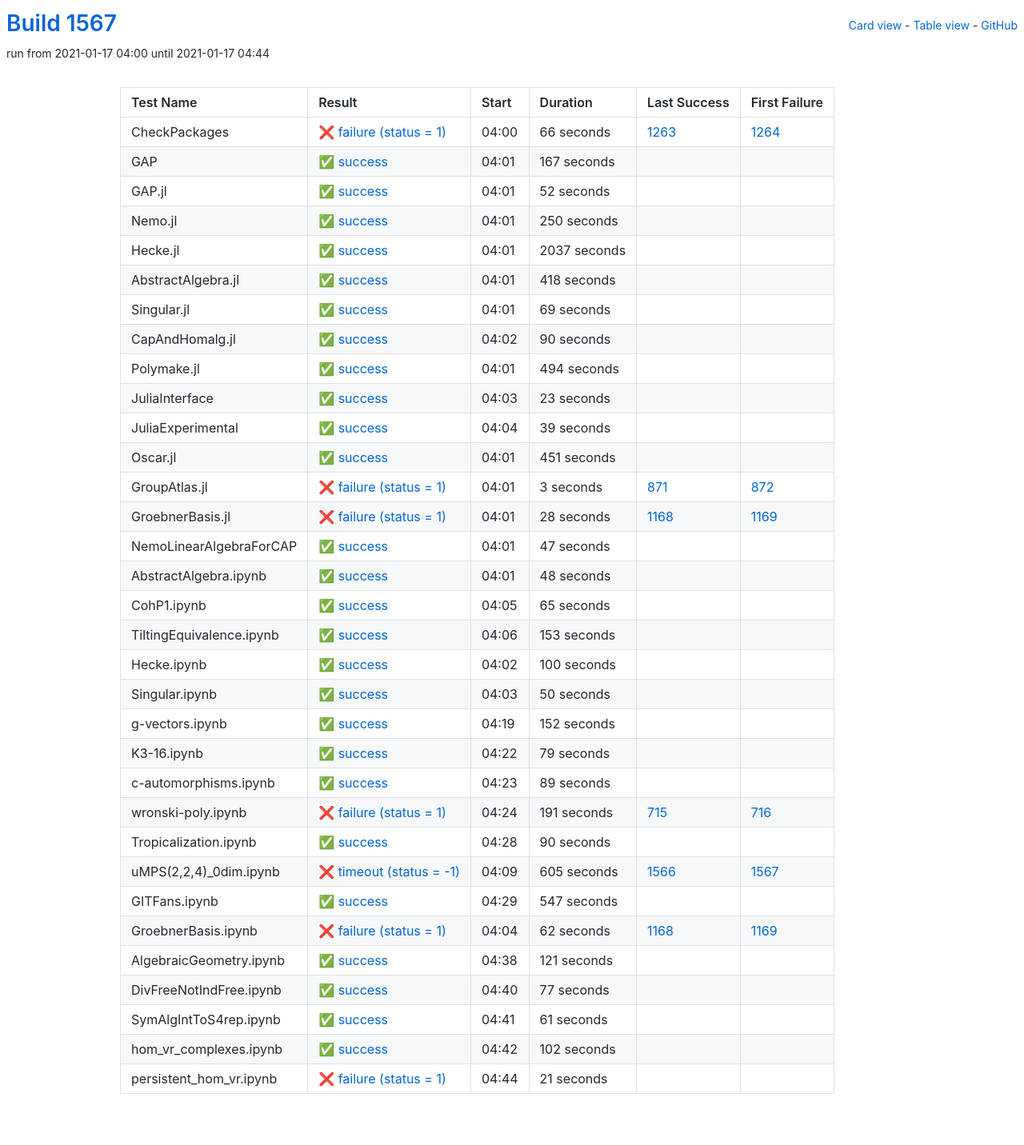
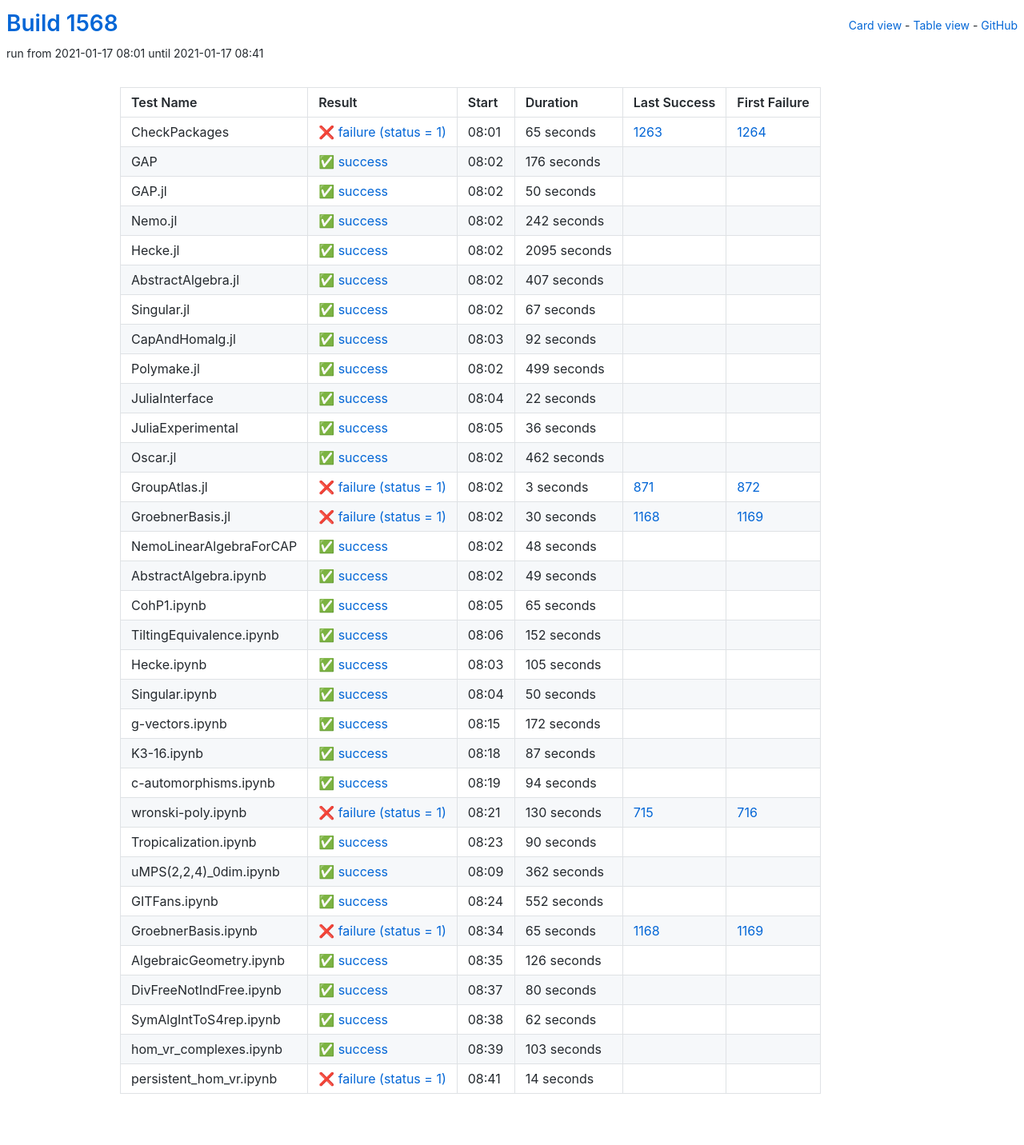
Before and after one commit to oscar-system/oscar-ci-status-stable, a Jekyll site: the page built from table.html, in a window 1280 px wide. Shown: the whole page at 80% size. Built offline with Jekyll 4.4.1, drawn with Linux system fonts in a browser that asks for light colours.

Commit message:
Build #1568

```diff
--- a/_data/ci.yml
+++ b/_data/ci.yml
@@ -1,6 +1,6 @@
 ---
-build: 1567
-build_url: https://oscarci.mathematik.uni-kl.de/job/oscar-stable/1567/
+build: 1568
+build_url: https://oscarci.mathematik.uni-kl.de/job/oscar-stable/1568/
 job: oscar-stable
 organization: oscar-system
 repo: oscar-ci-status-stable
@@ -8,152 +8,152 @@ repourl: https://github.com/oscar-system/oscar-ci-status-stable
 tests:
 - name: CheckPackages
   id: checkpackages
-  log: https://oscarci.mathematik.uni-kl.de/job/oscar-stable/1567/artifact/logs/build-1567/CheckPackages.log
-  start: 2021-01-17 04:00
+  log: https://oscarci.mathematik.uni-kl.de/job/oscar-stable/1568/artifact/logs/build-1568/CheckPackages.log
+  start: 2021-01-17 08:01
   success: false
   exitcode: 1
   status: failure
-  duration: 66
+  duration: 65
   last_success: 1263
   last_success_url: https://oscarci.mathematik.uni-kl.de/job/oscar-stable/1263/
   first_failure: 1264
   first_failure_url: https://oscarci.mathematik.uni-kl.de/job/oscar-stable/1264/
 - name: GAP
   id: gap
-  log: https://oscarci.mathematik.uni-kl.de/job/oscar-stable/1567/artifact/logs/build-1567/GAP.log
-  start: 2021-01-17 04:01
+  log: https://oscarci.mathematik.uni-kl.de/job/oscar-stable/1568/artifact/logs/build-1568/GAP.log
+  start: 2021-01-17 08:02
   success: true
   exitcode: 0
   status: success
-  duration: 167
+  duration: 176
   last_success: false
   last_success_url:
   first_failure: false
   first_failure_url:
 - name: GAP.jl
   id: gap-jl
-  log: https://oscarci.mathematik.uni-kl.de/job/oscar-stable/1567/artifact/logs/build-1567/GAP.jl.log
-  start: 2021-01-17 04:01
+  log: https://oscarci.mathematik.uni-kl.de/job/oscar-stable/1568/artifact/logs/build-1568/GAP.jl.log
+  start: 2021-01-17 08:02
   success: true
   exitcode: 0
   status: success
-  duration: 52
+  duration: 50
   last_success: false
   last_success_url:
   first_failure: false
   first_failure_url:
 - name: Nemo.jl
   id: nemo-jl
-  log: https://oscarci.mathematik.uni-kl.de/job/oscar-stable/1567/artifact/logs/build-1567/Nemo.jl.log
-  start: 2021-01-17 04:01
+  log: https://oscarci.mathematik.uni-kl.de/job/oscar-stable/1568/artifact/logs/build-1568/Nemo.jl.log
+  start: 2021-01-17 08:02
   success: true
   exitcode: 0
   status: success
-  duration: 250
+  duration: 242
   last_success: false
   last_success_url:
   first_failure: false
   first_failure_url:
 - name: Hecke.jl
   id: hecke-jl
-  log: https://oscarci.mathematik.uni-kl.de/job/oscar-stable/1567/artifact/logs/build-1567/Hecke.jl.log
-  start: 2021-01-17 04:01
+  log: https://oscarci.mathematik.uni-kl.de/job/oscar-stable/1568/artifact/logs/build-1568/Hecke.jl.log
+  start: 2021-01-17 08:02
   success: true
   exitcode: 0
   status: success
-  duration: 2037
+  duration: 2095
   last_success: false
   last_success_url:
   first_failure: false
   first_failure_url:
 - name: AbstractAlgebra.jl
   id: abstractalgebra-jl
-  log: https://oscarci.mathematik.uni-kl.de/job/oscar-stable/1567/artifact/logs/build-1567/AbstractAlgebra.jl.log
-  start: 2021-01-17 04:01
+  log: https://oscarci.mathematik.uni-kl.de/job/oscar-stable/1568/artifact/logs/build-1568/AbstractAlgebra.jl.log
+  start: 2021-01-17 08:02
   success: true
   exitcode: 0
   status: success
-  duration: 418
+  duration: 407
   last_success: false
   last_success_url:
   first_failure: false
   first_failure_url:
 - name: Singular.jl
   id: singular-jl
-  log: https://oscarci.mathematik.uni-kl.de/job/oscar-stable/1567/artifact/logs/build-1567/Singular.jl.log
-  start: 2021-01-17 04:01
+  log: https://oscarci.mathematik.uni-kl.de/job/oscar-stable/1568/artifact/logs/build-1568/Singular.jl.log
+  start: 2021-01-17 08:02
   success: true
   exitcode: 0
   status: success
-  duration: 69
+  duration: 67
   last_success: false
   last_success_url:
   first_failure: false
   first_failure_url:
 - name: CapAndHomalg.jl
   id: capandhomalg-jl
-  log: https://oscarci.mathematik.uni-kl.de/job/oscar-stable/1567/artifact/logs/build-1567/CapAndHomalg.jl.log
-  start: 2021-01-17 04:02
+  log: https://oscarci.mathematik.uni-kl.de/job/oscar-stable/1568/artifact/logs/build-1568/CapAndHomalg.jl.log
+  start: 2021-01-17 08:03
   success: true
   exitcode: 0
   status: success
-  duration: 90
+  duration: 92
   last_success: false
   last_success_url:
   first_failure: false
   first_failure_url:
 - name: Polymake.jl
   id: polymake-jl
-  log: https://oscarci.mathematik.uni-kl.de/job/oscar-stable/1567/artifact/logs/build-1567/Polymake.jl.log
-  start: 2021-01-17 04:01
+  log: https://oscarci.mathematik.uni-kl.de/job/oscar-stable/1568/artifact/logs/build-1568/Polymake.jl.log
+  start: 2021-01-17 08:02
   success: true
   exitcode: 0
   status: success
-  duration: 494
+  duration: 499
   last_success: false
   last_success_url:
   first_failure: false
   first_failure_url:
 - name: JuliaInterface
   id: juliainterface
-  log: https://oscarci.mathematik.uni-kl.de/job/oscar-stable/1567/artifact/logs/build-1567/JuliaInterface.log
-  start: 2021-01-17 04:03
+  log: https://oscarci.mathematik.uni-kl.de/job/oscar-stable/1568/artifact/logs/build-1568/JuliaInterface.log
+  start: 2021-01-17 08:04
   success: true
   exitcode: 0
   status: success
-  duration: 23
+  duration: 22
   last_success: false
   last_success_url:
   first_failure: false
   first_failure_url:
 - name: JuliaExperimental
   id: juliaexperimental
-  log: https://oscarci.mathematik.uni-kl.de/job/oscar-stable/1567/artifact/logs/build-1567/JuliaExperimental.log
-  start: 2021-01-17 04:04
+  log: https://oscarci.mathematik.uni-kl.de/job/oscar-stable/1568/artifact/logs/build-1568/JuliaExperimental.log
+  start: 2021-01-17 08:05
   success: true
   exitcode: 0
   status: success
-  duration: 39
+  duration: 36
   last_success: false
   last_success_url:
   first_failure: false
   first_failure_url:
 - name: Oscar.jl
   id: oscar-jl
-  log: https://oscarci.mathematik.uni-kl.de/job/oscar-stable/1567/artifact/logs/build-1567/Oscar.jl.log
-  start: 2021-01-17 04:01
+  log: https://oscarci.mathematik.uni-kl.de/job/oscar-stable/1568/artifact/logs/build-1568/Oscar.jl.log
+  start: 2021-01-17 08:02
   success: true
   exitcode: 0
   status: success
-  duration: 451
+  duration: 462
   last_success: false
   last_success_url:
   first_failure: false
   first_failure_url:
 - name: GroupAtlas.jl
   id: groupatlas-jl
-  log: https://oscarci.mathematik.uni-kl.de/job/oscar-stable/1567/artifact/logs/build-1567/GroupAtlas.jl.log
-  start: 2021-01-17 04:01
+  log: https://oscarci.mathematik.uni-kl.de/job/oscar-stable/1568/artifact/logs/build-1568/GroupAtlas.jl.log
+  start: 2021-01-17 08:02
   success: false
   exitcode: 1
   status: failure
@@ -164,32 +164,20 @@ tests:
   first_failure_url: https://oscarci.mathematik.uni-kl.de/job/oscar-stable/872/
 - name: GroebnerBasis.jl
   id: groebnerbasis-jl
-  log: https://oscarci.mathematik.uni-kl.de/job/oscar-stable/1567/artifact/logs/build-1567/GroebnerBasis.jl.log
-  start: 2021-01-17 04:01
+  log: https://oscarci.mathematik.uni-kl.de/job/oscar-stable/1568/artifact/logs/build-1568/GroebnerBasis.jl.log
+  start: 2021-01-17 08:02
   success: false
   exitcode: 1
   status: failure
-  duration: 28
+  duration: 30
   last_success: 1168
   last_success_url: https://oscarci.mathematik.uni-kl.de/job/oscar-stable/1168/
   first_failure: 1169
   first_failure_url: https://oscarci.mathematik.uni-kl.de/job/oscar-stable/1169/
 - name: NemoLinearAlgebraForCAP
   id: nemolinearalgebraforcap
-  log: https://oscarci.mathematik.uni-kl.de/job/oscar-stable/1567/artifact/logs/build-1567/NemoLinearAlgebraForCAP.log
-  start: 2021-01-17 04:01
-  success: true
-  exitcode: 0
-  status: success
-  duration: 47
-  last_success: false
-  last_success_url:
-  first_failure: false
-  first_failure_url:
-- name: AbstractAlgebra.ipynb
-  id: abstractalgebra-ipynb
-  log: https://oscarci.mathematik.uni-kl.de/job/oscar-stable/1567/artifact/logs/build-1567/AbstractAlgebra.ipynb.log
-  start: 2021-01-17 04:01
+  log: https://oscarci.mathematik.uni-kl.de/job/oscar-stable/1568/artifact/logs/build-1568/NemoLinearAlgebraForCAP.log
+  start: 2021-01-17 08:02
   success: true
   exitcode: 0
   status: success
@@ -198,10 +186,22 @@ tests:
   last_success_url:
   first_failure: false
   first_failure_url:
+- name: AbstractAlgebra.ipynb
+  id: abstractalgebra-ipynb
+  log: https://oscarci.mathematik.uni-kl.de/job/oscar-stable/1568/artifact/logs/build-1568/AbstractAlgebra.ipynb.log
+  start: 2021-01-17 08:02
+  success: true
+  exitcode: 0
+  status: success
+  duration: 49
+  last_success: false
+  last_success_url:
+  first_failure: false
+  first_failure_url:
 - name: CohP1.ipynb
   id: cohp1-ipynb
-  log: https://oscarci.mathematik.uni-kl.de/job/oscar-stable/1567/artifact/logs/build-1567/CohP1.ipynb.log
-  start: 2021-01-17 04:05
+  log: https://oscarci.mathematik.uni-kl.de/job/oscar-stable/1568/artifact/logs/build-1568/CohP1.ipynb.log
+  start: 2021-01-17 08:05
   success: true
   exitcode: 0
   status: success
@@ -212,32 +212,32 @@ tests:
   first_failure_url:
 - name: TiltingEquivalence.ipynb
   id: tiltingequivalence-ipynb
-  log: https://oscarci.mathematik.uni-kl.de/job/oscar-stable/1567/artifact/logs/build-1567/TiltingEquivalence.ipynb.log
-  start: 2021-01-17 04:06
+  log: https://oscarci.mathematik.uni-kl.de/job/oscar-stable/1568/artifact/logs/build-1568/TiltingEquivalence.ipynb.log
+  start: 2021-01-17 08:06
   success: true
   exitcode: 0
   status: success
-  duration: 153
+  duration: 152
   last_success: false
   last_success_url:
   first_failure: false
   first_failure_url:
 - name: Hecke.ipynb
   id: hecke-ipynb
-  log: https://oscarci.mathematik.uni-kl.de/job/oscar-stable/1567/artifact/logs/build-1567/Hecke.ipynb.log
-  start: 2021-01-17 04:02
+  log: https://oscarci.mathematik.uni-kl.de/job/oscar-stable/1568/artifact/logs/build-1568/Hecke.ipynb.log
+  start: 2021-01-17 08:03
   success: true
   exitcode: 0
   status: success
-  duration: 100
+  duration: 105
   last_success: false
   last_success_url:
   first_failure: false
   first_failure_url:
 - name: Singular.ipynb
   id: singular-ipynb
-  log: https://oscarci.mathematik.uni-kl.de/job/oscar-stable/1567/artifact/logs/build-1567/Singular.ipynb.log
-  start: 2021-01-17 04:03
+  log: https://oscarci.mathematik.uni-kl.de/job/oscar-stable/1568/artifact/logs/build-1568/Singular.ipynb.log
+  start: 2021-01-17 08:04
   success: true
   exitcode: 0
   status: success
@@ -248,56 +248,56 @@ tests:
   first_failure_url:
 - name: g-vectors.ipynb
   id: g-vectors-ipynb
-  log: https://oscarci.mathematik.uni-kl.de/job/oscar-stable/1567/artifact/logs/build-1567/g-vectors.ipynb.log
-  start: 2021-01-17 04:19
+  log: https://oscarci.mathematik.uni-kl.de/job/oscar-stable/1568/artifact/logs/build-1568/g-vectors.ipynb.log
+  start: 2021-01-17 08:15
   success: true
   exitcode: 0
   status: success
-  duration: 152
+  duration: 172
   last_success: false
   last_success_url:
   first_failure: false
   first_failure_url:
 - name: K3-16.ipynb
   id: k3-16-ipynb
-  log: https://oscarci.mathematik.uni-kl.de/job/oscar-stable/1567/artifact/logs/build-1567/K3-16.ipynb.log
-  start: 2021-01-17 04:22
+  log: https://oscarci.mathematik.uni-kl.de/job/oscar-stable/1568/artifact/logs/build-1568/K3-16.ipynb.log
+  start: 2021-01-17 08:18
   success: true
   exitcode: 0
   status: success
-  duration: 79
+  duration: 87
   last_success: false
   last_success_url:
   first_failure: false
   first_failure_url:
 - name: c-automorphisms.ipynb
   id: c-automorphisms-ipynb
-  log: https://oscarci.mathematik.uni-kl.de/job/oscar-stable/1567/artifact/logs/build-1567/c-automorphisms.ipynb.log
-  start: 2021-01-17 04:23
+  log: https://oscarci.mathematik.uni-kl.de/job/oscar-stable/1568/artifact/logs/build-1568/c-automorphisms.ipynb.log
+  start: 2021-01-17 08:19
   success: true
   exitcode: 0
   status: success
-  duration: 89
+  duration: 94
   last_success: false
   last_success_url:
   first_failure: false
   first_failure_url:
 - name: wronski-poly.ipynb
   id: wronski-poly-ipynb
-  log: https://oscarci.mathematik.uni-kl.de/job/oscar-stable/1567/artifact/logs/build-1567/wronski-poly.ipynb.log
-  start: 2021-01-17 04:24
+  log: https://oscarci.mathematik.uni-kl.de/job/oscar-stable/1568/artifact/logs/build-1568/wronski-poly.ipynb.log
+  start: 2021-01-17 08:21
   success: false
   exitcode: 1
   status: failure
-  duration: 191
+  duration: 130
   last_success: 715
   last_success_url: https://oscarci.mathematik.uni-kl.de/job/oscar-stable/715/
   first_failure: 716
   first_failure_url: https://oscarci.mathematik.uni-kl.de/job/oscar-stable/716/
 - name: Tropicalization.ipynb
   id: tropicalization-ipynb
-  log: https://oscarci.mathematik.uni-kl.de/job/oscar-stable/1567/artifact/logs/build-1567/Tropicalization.ipynb.log
-  start: 2021-01-17 04:28
+  log: https://oscarci.mathematik.uni-kl.de/job/oscar-stable/1568/artifact/logs/build-1568/Tropicalization.ipynb.log
+  start: 2021-01-17 08:23
   success: true
   exitcode: 0
   status: success
@@ -308,96 +308,96 @@ tests:
   first_failure_url:
 - name: uMPS(2,2,4)_0dim.ipynb
   id: umps-2-2-4-0dim-ipynb
-  log: https://oscarci.mathematik.uni-kl.de/job/oscar-stable/1567/artifact/logs/build-1567/uMPS-2-2-4-_0dim.ipynb.log
-  start: 2021-01-17 04:09
-  success: false
-  exitcode: -1
-  status: timeout
-  duration: 605
-  last_success: 1566
-  last_success_url: https://oscarci.mathematik.uni-kl.de/job/oscar-stable/1566/
-  first_failure: 1567
-  first_failure_url: https://oscarci.mathematik.uni-kl.de/job/oscar-stable/1567/
-- name: GITFans.ipynb
-  id: gitfans-ipynb
-  log: https://oscarci.mathematik.uni-kl.de/job/oscar-stable/1567/artifact/logs/build-1567/GITFans.ipynb.log
-  start: 2021-01-17 04:29
+  log: https://oscarci.mathematik.uni-kl.de/job/oscar-stable/1568/artifact/logs/build-1568/uMPS-2-2-4-_0dim.ipynb.log
+  start: 2021-01-17 08:09
   success: true
   exitcode: 0
   status: success
-  duration: 547
+  duration: 362
+  last_success: false
+  last_success_url:
+  first_failure: false
+  first_failure_url:
+- name: GITFans.ipynb
+  id: gitfans-ipynb
+  log: https://oscarci.mathematik.uni-kl.de/job/oscar-stable/1568/artifact/logs/build-1568/GITFans.ipynb.log
+  start: 2021-01-17 08:24
+  success: true
+  exitcode: 0
+  status: success
+  duration: 552
   last_success: false
   last_success_url:
   first_failure: false
   first_failure_url:
 - name: GroebnerBasis.ipynb
   id: groebnerbasis-ipynb
-  log: https://oscarci.mathematik.uni-kl.de/job/oscar-stable/1567/artifact/logs/build-1567/GroebnerBasis.ipynb.log
-  start: 2021-01-17 04:04
+  log: https://oscarci.mathematik.uni-kl.de/job/oscar-stable/1568/artifact/logs/build-1568/GroebnerBasis.ipynb.log
+  start: 2021-01-17 08:34
   success: false
   exitcode: 1
   status: failure
-  duration: 62
+  duration: 65
   last_success: 1168
   last_success_url: https://oscarci.mathematik.uni-kl.de/job/oscar-stable/1168/
   first_failure: 1169
   first_failure_url: https://oscarci.mathematik.uni-kl.de/job/oscar-stable/1169/
 - name: AlgebraicGeometry.ipynb
   id: algebraicgeometry-ipynb
-  log: https://oscarci.mathematik.uni-kl.de/job/oscar-stable/1567/artifact/logs/build-1567/AlgebraicGeometry.ipynb.log
-  start: 2021-01-17 04:38
+  log: https://oscarci.mathematik.uni-kl.de/job/oscar-stable/1568/artifact/logs/build-1568/AlgebraicGeometry.ipynb.log
+  start: 2021-01-17 08:35
   success: true
   exitcode: 0
   status: success
-  duration: 121
+  duration: 126
   last_success: false
   last_success_url:
   first_failure: false
   first_failure_url:
 - name: DivFreeNotIndFree.ipynb
   id: divfreenotindfree-ipynb
-  log: https://oscarci.mathematik.uni-kl.de/job/oscar-stable/1567/artifact/logs/build-1567/DivFreeNotIndFree.ipynb.log
-  start: 2021-01-17 04:40
+  log: https://oscarci.mathematik.uni-kl.de/job/oscar-stable/1568/artifact/logs/build-1568/DivFreeNotIndFree.ipynb.log
+  start: 2021-01-17 08:37
   success: true
   exitcode: 0
   status: success
-  duration: 77
+  duration: 80
   last_success: false
   last_success_url:
   first_failure: false
   first_failure_url:
 - name: SymAlgIntToS4rep.ipynb
   id: symalginttos4rep-ipynb
-  log: https://oscarci.mathematik.uni-kl.de/job/oscar-stable/1567/artifact/logs/build-1567/SymAlgIntToS4rep.ipynb.log
-  start: 2021-01-17 04:41
+  log: https://oscarci.mathematik.uni-kl.de/job/oscar-stable/1568/artifact/logs/build-1568/SymAlgIntToS4rep.ipynb.log
+  start: 2021-01-17 08:38
   success: true
   exitcode: 0
   status: success
-  duration: 61
+  duration: 62
   last_success: false
   last_success_url:
   first_failure: false
   first_failure_url:
 - name: hom_vr_complexes.ipynb
   id: hom-vr-complexes-ipynb
-  log: https://oscarci.mathematik.uni-kl.de/job/oscar-stable/1567/artifact/logs/build-1567/hom_vr_complexes.ipynb.log
-  start: 2021-01-17 04:42
+  log: https://oscarci.mathematik.uni-kl.de/job/oscar-stable/1568/artifact/logs/build-1568/hom_vr_complexes.ipynb.log
+  start: 2021-01-17 08:39
   success: true
   exitcode: 0
   status: success
-  duration: 102
+  duration: 103
   last_success: false
   last_success_url:
   first_failure: false
   first_failure_url:
 - name: persistent_hom_vr.ipynb
   id: persistent-hom-vr-ipynb
-  log: https://oscarci.mathematik.uni-kl.de/job/oscar-stable/1567/artifact/logs/build-1567/persistent_hom_vr.ipynb.log
-  start: 2021-01-17 04:44
+  log: https://oscarci.mathematik.uni-kl.de/job/oscar-stable/1568/artifact/logs/build-1568/persistent_hom_vr.ipynb.log
+  start: 2021-01-17 08:41
   success: false
   exitcode: 1
   status: failure
-  duration: 21
+  duration: 14
   last_success: false
   last_success_url:
   first_failure: false
```
Also changed, not shown: README.md.
